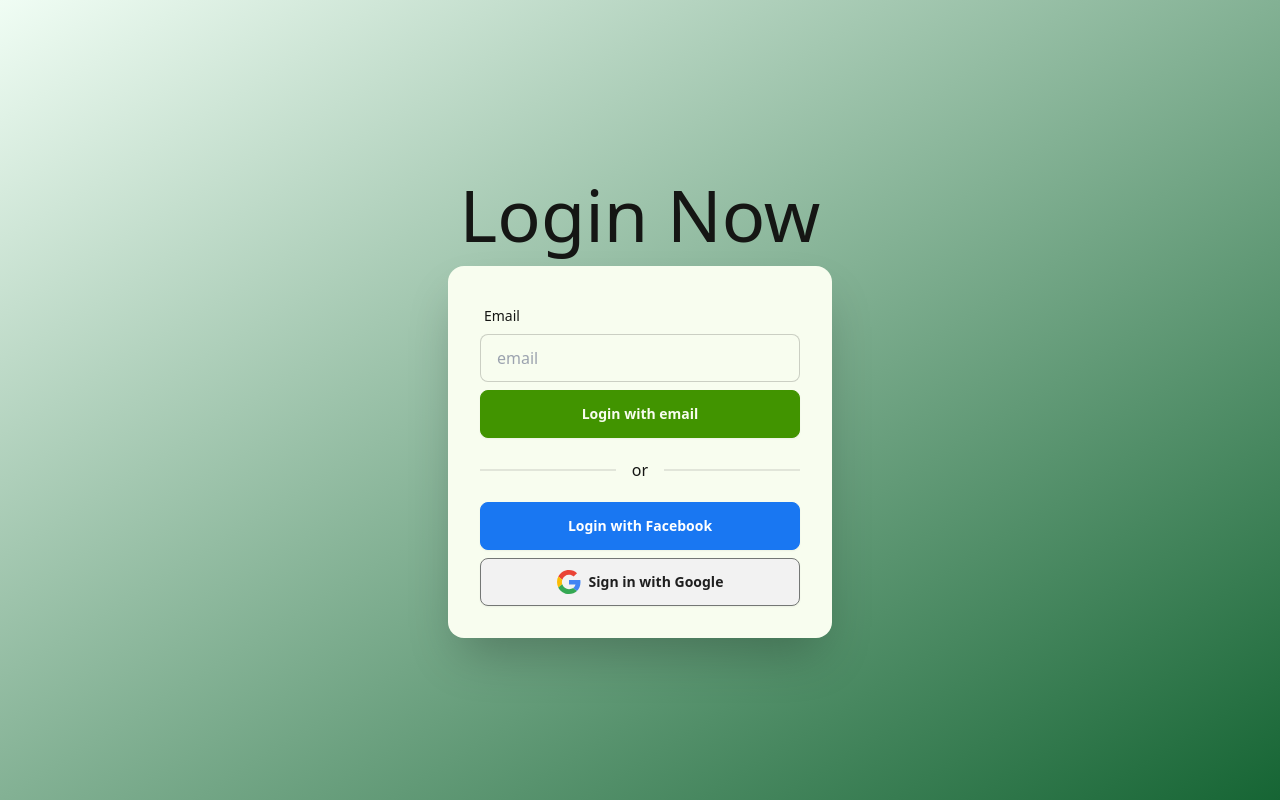
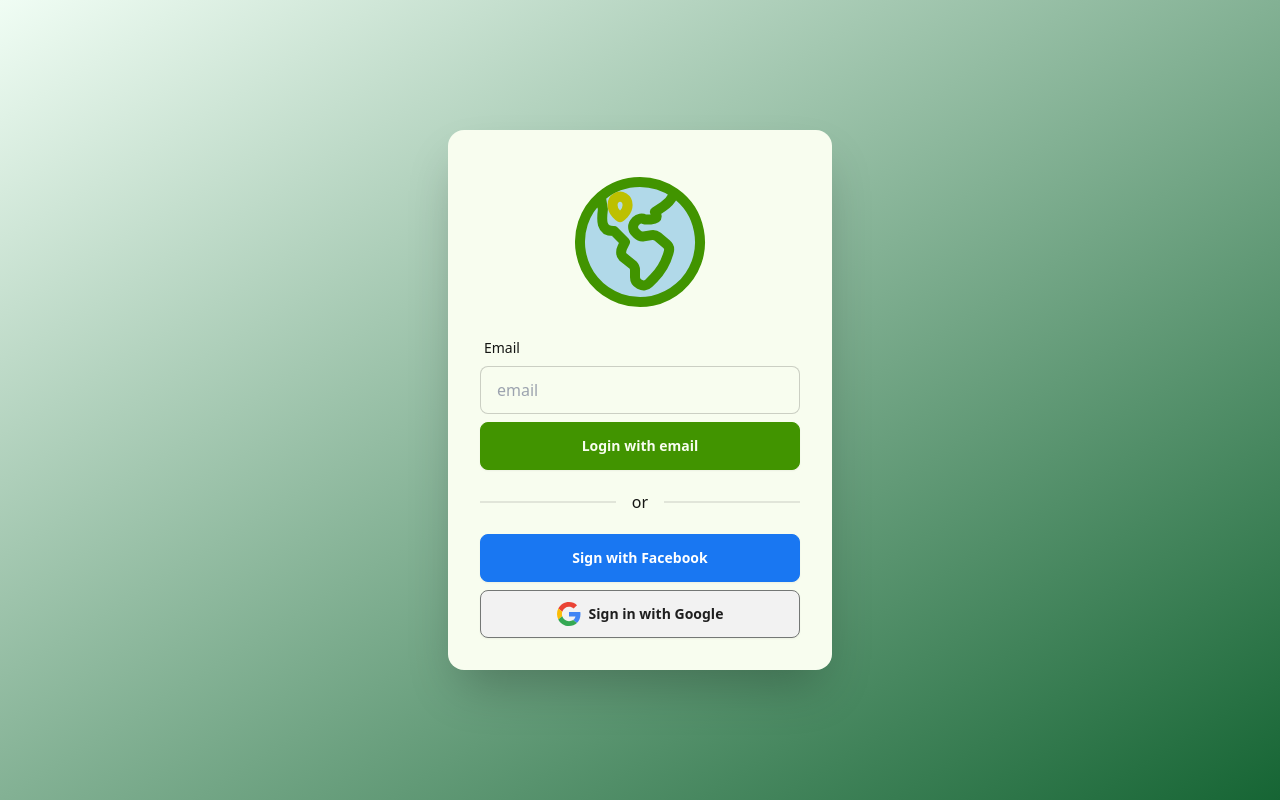
Before and after one commit to hundrog/locpinner, a Nuxt app: page /login in a window 1280 px wide. Built offline with nearby package versions, Linux system fonts and the light colour scheme.

Commit message:
changes to logos

```diff
--- a/components/GoogleLogo.vue
+++ b/components/GoogleLogo.vue
@@ -1,14 +1,7 @@
-<script lang="ts" setup>
-const props = defineProps({
-  size: Number
-})
-
-const logoSize = props.size ? `w-${props.size} h-${props.size}` : 'w-6 h-6'
-</script>
+<script lang="ts" setup></script>
 
 <template>
-  <svg version="1.1" xmlns="http://www.w3.org/2000/svg" viewBox="0 0 48 48" xmlns:xlink="http://www.w3.org/1999/xlink"
-    :class="logoSize">
+  <svg version="1.1" xmlns="http://www.w3.org/2000/svg" viewBox="0 0 48 48" xmlns:xlink="http://www.w3.org/1999/xlink">
     <path fill="#EA4335"
       d="M24 9.5c3.54 0 6.71 1.22 9.21 3.6l6.85-6.85C35.9 2.38 30.47 0 24 0 14.62 0 6.51 5.38 2.56 13.22l7.98 6.19C12.43 13.72 17.74 9.5 24 9.5z">
     </path>
--- a/components/NavBar.vue
+++ b/components/NavBar.vue
@@ -4,15 +4,7 @@
   <div class="bg-base-100 navbar">
     <div class="flex-1">
       <NuxtLink class="text-xl btn btn-ghost" to="/">
-        <svg xmlns="http://www.w3.org/2000/svg" fill="none" viewBox="0 0 24 24" stroke-width="1.5" stroke="currentColor"
-          class="w-6 h-6">
-          <path stroke-linecap="round" stroke-linejoin="round"
-            d="M 6.115 5.19 L 6.434 7.103 C 6.239 8.638 6.068 10.426 8.11 10.36 L 9.75 12 L 9.363 12.775 C 9.146 13.208 9.064 13.876 9.406 14.218 L 10.921 15.421 C 11.131 15.631 11.25 15.918 11.25 16.216 L 11.25 17.305 C 11.25 17.731 11.49 18.12 11.872 18.311 L 12.025 18.387 C 12.458 18.604 12.981 18.519 13.323 18.177 L 14.046 17.454 C 15.161 16.339 15.952 14.942 16.334 13.412 C 16.435 13.007 16.296 12.58 15.976 12.313 L 14.646 11.205 C 14.395 10.995 14.064 10.906 13.741 10.96 L 12.571 11.155 C 12.213 11.215 11.848 11.098 11.591 10.841 L 11.296 10.546 C 10.857 10.107 10.857 9.394 11.296 8.955 L 11.426 8.823 C 11.769 8.48 12.293 8.396 12.726 8.613 C 12.726 8.613 14.536 8.767 14.5 8.145 C 14.493 8.035 14.464 7.927 14.415 7.829 L 14.25 7.5 L 15.506 6.663 C 16.157 6.228 16.684 5.631 17.034 4.931 L 17.18 4.639 M 6.115 5.19 C 0.873 9.72 2.501 18.226 9.045 20.501 C 15.589 22.775 22.141 17.113 20.839 10.308 C 20.401 8.016 19.089 5.983 17.18 4.64 M 6.115 5.19 C 7.749 3.774 9.838 2.997 12 3 C 13.929 3 15.716 3.607 17.18 4.64"
-            style="stroke: rgb(65, 148, 0); fill: rgb(177, 217, 233);"></path>
-          <path stroke-linecap="round" stroke-linejoin="round"
-            d="M 10.141 6.436 C 10.141 7.598 9.012 8.268 9.012 8.268 C 9.012 8.268 7.881 7.598 7.881 6.436 C 7.881 5.494 8.823 4.906 9.576 5.376 C 9.927 5.596 10.141 5.999 10.141 6.436 Z"
-            style="paint-order: fill; fill: rgb(177, 217, 233); stroke: rgb(189, 192, 0);"></path>
-        </svg>
+        <planet-logo class="w-6 h-6"/>
         LocPinner
       </NuxtLink>
     </div>
--- /dev/null
+++ b/components/PlanetLogo.vue
@@ -0,0 +1,14 @@
+<script lang="ts" setup></script>
+
+<template>
+  <svg xmlns="http://www.w3.org/2000/svg" fill="none" viewBox="0 0 24 24" stroke-width="1.5" stroke="currentColor">
+    <path stroke-linecap="round" stroke-linejoin="round"
+      d="M 6.115 5.19 L 6.434 7.103 C 6.239 8.638 6.068 10.426 8.11 10.36 L 9.75 12 L 9.363 12.775 C 9.146 13.208 9.064 13.876 9.406 14.218 L 10.921 15.421 C 11.131 15.631 11.25 15.918 11.25 16.216 L 11.25 17.305 C 11.25 17.731 11.49 18.12 11.872 18.311 L 12.025 18.387 C 12.458 18.604 12.981 18.519 13.323 18.177 L 14.046 17.454 C 15.161 16.339 15.952 14.942 16.334 13.412 C 16.435 13.007 16.296 12.58 15.976 12.313 L 14.646 11.205 C 14.395 10.995 14.064 10.906 13.741 10.96 L 12.571 11.155 C 12.213 11.215 11.848 11.098 11.591 10.841 L 11.296 10.546 C 10.857 10.107 10.857 9.394 11.296 8.955 L 11.426 8.823 C 11.769 8.48 12.293 8.396 12.726 8.613 C 12.726 8.613 14.536 8.767 14.5 8.145 C 14.493 8.035 14.464 7.927 14.415 7.829 L 14.25 7.5 L 15.506 6.663 C 16.157 6.228 16.684 5.631 17.034 4.931 L 17.18 4.639 M 6.115 5.19 C 0.873 9.72 2.501 18.226 9.045 20.501 C 15.589 22.775 22.141 17.113 20.839 10.308 C 20.401 8.016 19.089 5.983 17.18 4.64 M 6.115 5.19 C 7.749 3.774 9.838 2.997 12 3 C 13.929 3 15.716 3.607 17.18 4.64"
+      style="stroke: rgb(65, 148, 0); fill: rgb(177, 217, 233);"></path>
+    <path stroke-linecap="round" stroke-linejoin="round"
+      d="M 10.141 6.436 C 10.141 7.598 9.012 8.268 9.012 8.268 C 9.012 8.268 7.881 7.598 7.881 6.436 C 7.881 5.494 8.823 4.906 9.576 5.376 C 9.927 5.596 10.141 5.999 10.141 6.436 Z"
+      style="paint-order: fill; fill: rgb(177, 217, 233); stroke: rgb(189, 192, 0);"></path>
+  </svg>
+</template>
+
+<style scoped></style>
--- a/pages/login.vue
+++ b/pages/login.vue
@@ -5,9 +5,9 @@
 </script>
 
 <template>
-  <h1 class="my-4 text-7xl">Login Now</h1>
   <div class="bg-base-100 shadow-2xl w-full max-w-sm card shrink-0">
     <div class="card-body">
+      <h2 class="justify-center card-title"><planet-logo class="w-40 h-40"/></h2>
       <form class="space-y-2">
         <div class="form-control">
           <label class="label">
@@ -21,9 +21,9 @@
       </form>
       <div class="divider">or</div>
       <div class="space-y-2">
-        <button class="btn-block btn btn-facebook">Login with Facebook</button>
+        <button class="btn-block btn btn-facebook">Sign with Facebook</button>
         <button class="btn-block btn btn-google">
-          <google-logo />
+          <google-logo class="w-6 h-6"/>
           Sign in with Google
         </button>
       </div>
```
